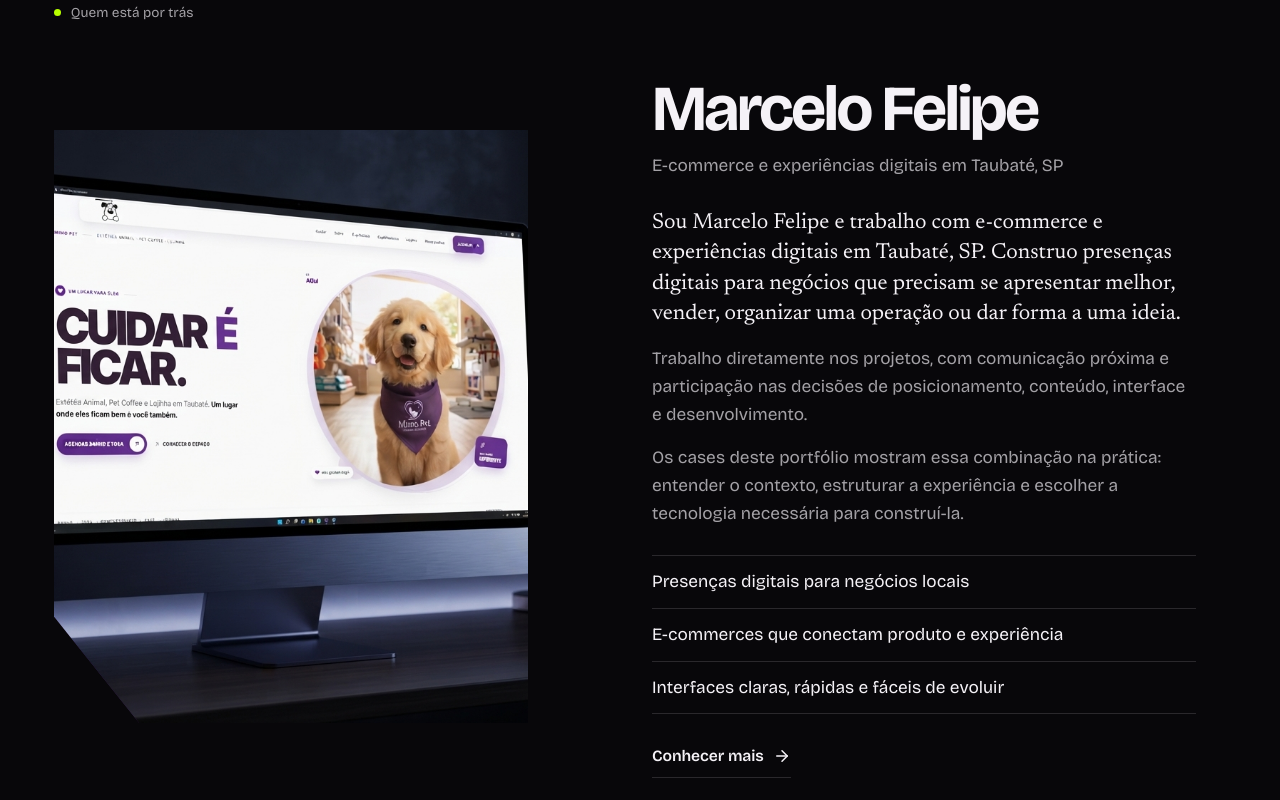
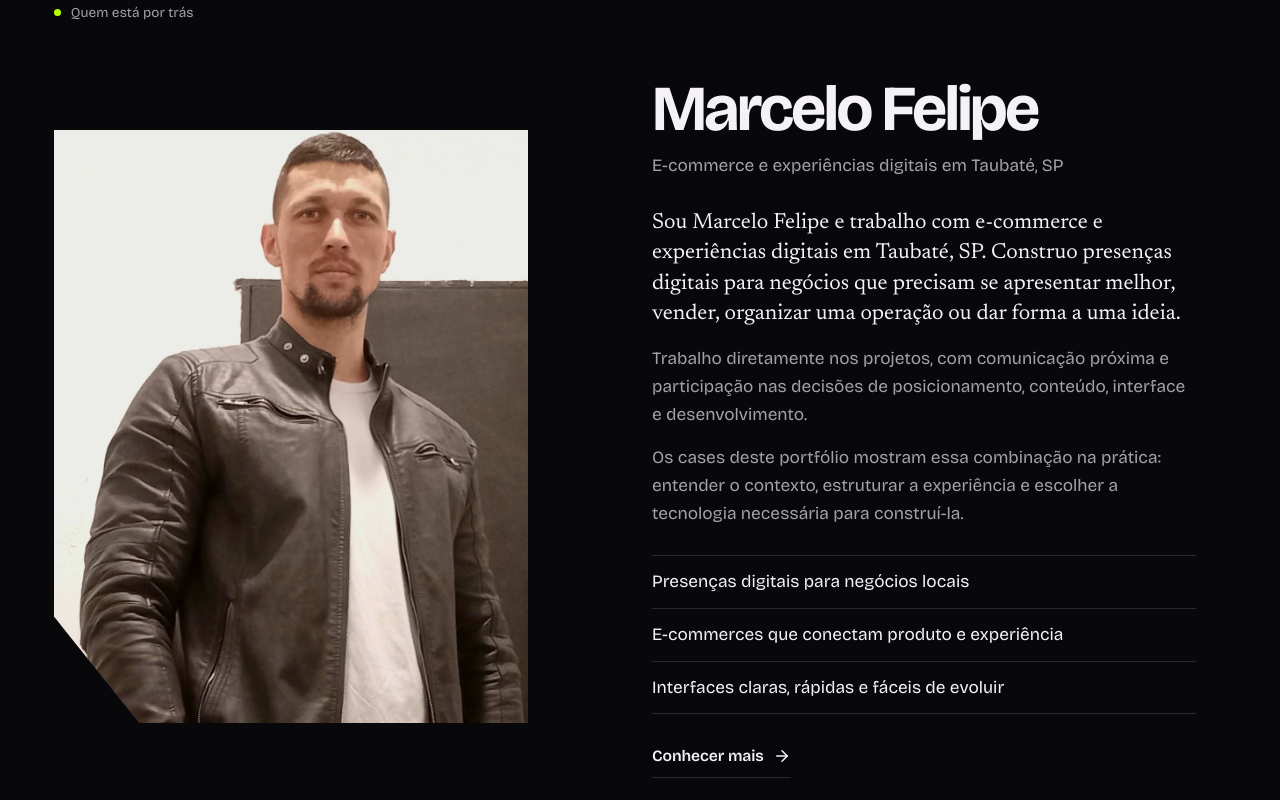
Before and after one commit to marceloperedadev/pereda-dev, a Next.js app: page / in a window 1280 px wide. Shown: the part 5974-6774 px from the top of the page. Built offline with nearby package versions, Linux system fonts and the light colour scheme; no server answers.

Commit message:
ajuste finalizado sobre mim foto

```diff
--- a/components/ui/AboutPortrait.module.css
+++ b/components/ui/AboutPortrait.module.css
@@ -8,6 +8,7 @@
 }
 .photo {
   object-fit: cover;
+  object-position: center 5%;
 }
 .mono {
   position: absolute;
```
Also changed, not shown: public/projects/marcelo-felipe.webp.
